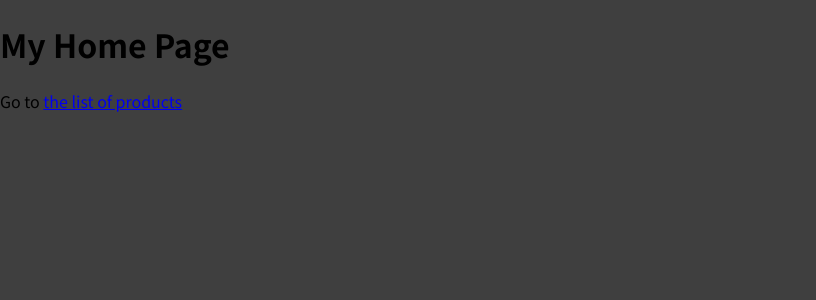
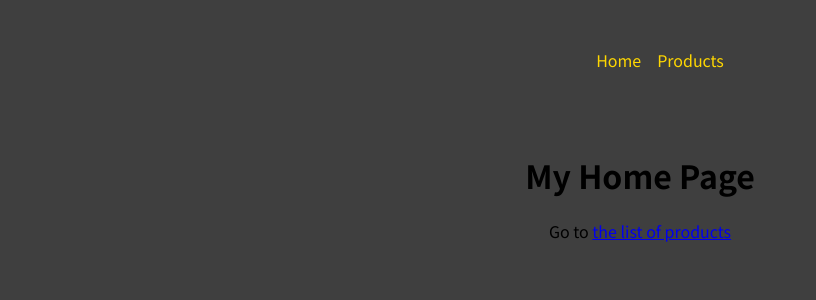
Before and after one commit to Hofass/React_router_training, a JavaScript app: page / in a window 1280 px wide. Shown: the top 300 px of the page, without its empty margins (0-816 px from the left). Built offline with nearby package versions, Linux system fonts and the light colour scheme.

Commit message:
Layouts and Nested Roots

```diff
--- /dev/null
+++ b/src/components/MainNavigation.js
@@ -0,0 +1,17 @@
+import { Link } from "react-router-dom";
+import classes from "./MainNavigation.module.css";
+
+function MainNavigation (){
+return (
+  <header className={classes.header}>
+    <nav>
+      <ul className={classes.list}>
+        <li><Link to="/">Home</Link></li>
+        <li><Link to="/products">Products</Link></li>
+      </ul>
+    </nav>
+  </header>
+)
+}
+
+export default MainNavigation;
--- /dev/null
+++ b/src/components/MainNavigation.module.css
@@ -0,0 +1,28 @@
+.header {
+  max-width: 60rem;
+  margin: auto;
+  padding: 2rem;
+  display: flex;
+  justify-content: center;
+  text-decoration: none;
+
+}
+
+.list {
+  display: flex;
+  gap: 1rem;
+  text-decoration: none;
+  list-style: none;
+
+}
+
+.list a {
+  text-decoration: none;
+  color: gold;
+}
+
+.list a:hover,
+.list a.active {
+  color: var(--color-primary-800);
+  text-decoration: underline;
+}
--- /dev/null
+++ b/src/pages/Root.js
@@ -0,0 +1,17 @@
+import { Outlet } from "react-router-dom";
+import MainNavigation from "../components/MainNavigation";
+import classes from "./Root.module.css"
+
+
+function RootLayout() {
+	return (
+		<>
+			<MainNavigation/>
+      <main className={classes.content}>
+			<Outlet />
+      </main>
+		</>
+	);
+}
+
+export default RootLayout;
--- /dev/null
+++ b/src/pages/Root.module.css
@@ -0,0 +1,4 @@
+.content{
+  margin: 2rem auto;
+  text-align: center;
+}
```
Also changed, not shown: src/App.js (+9 -2 lines).
